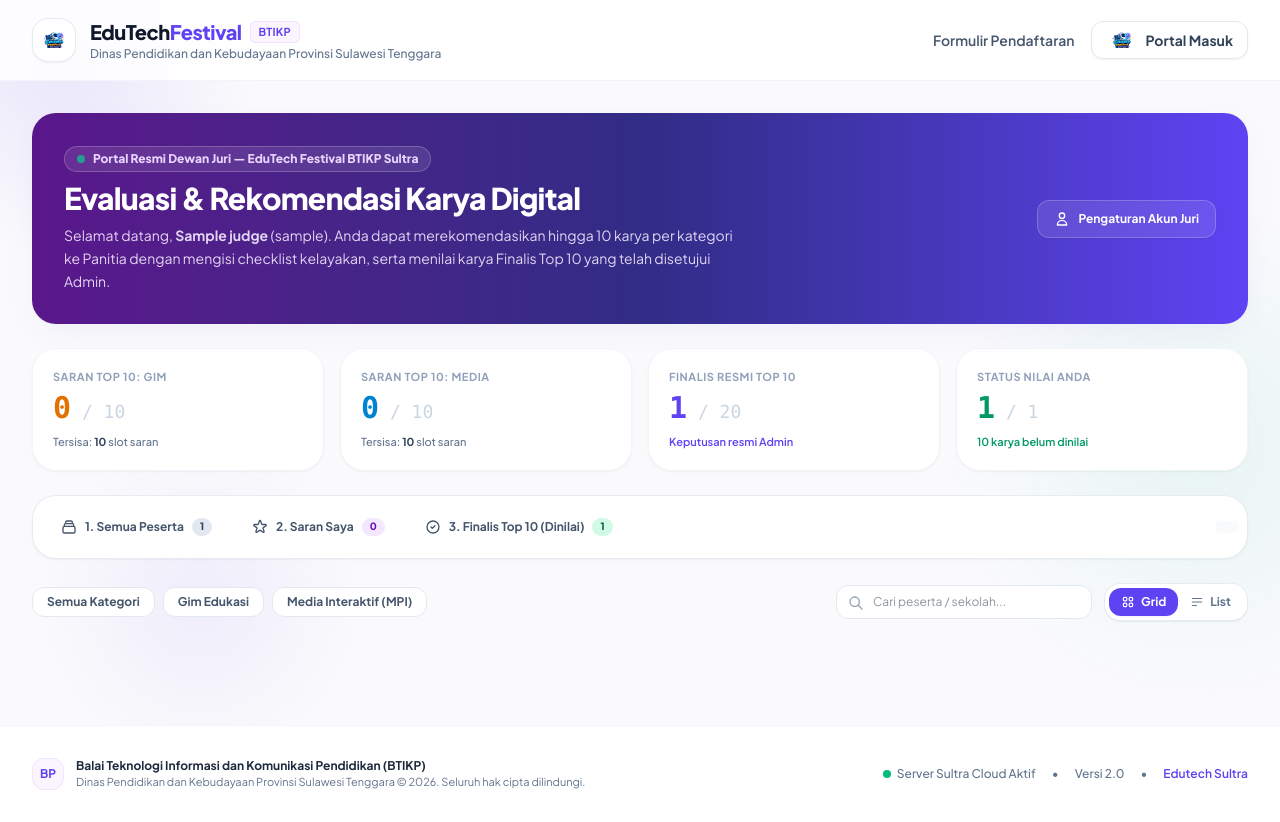
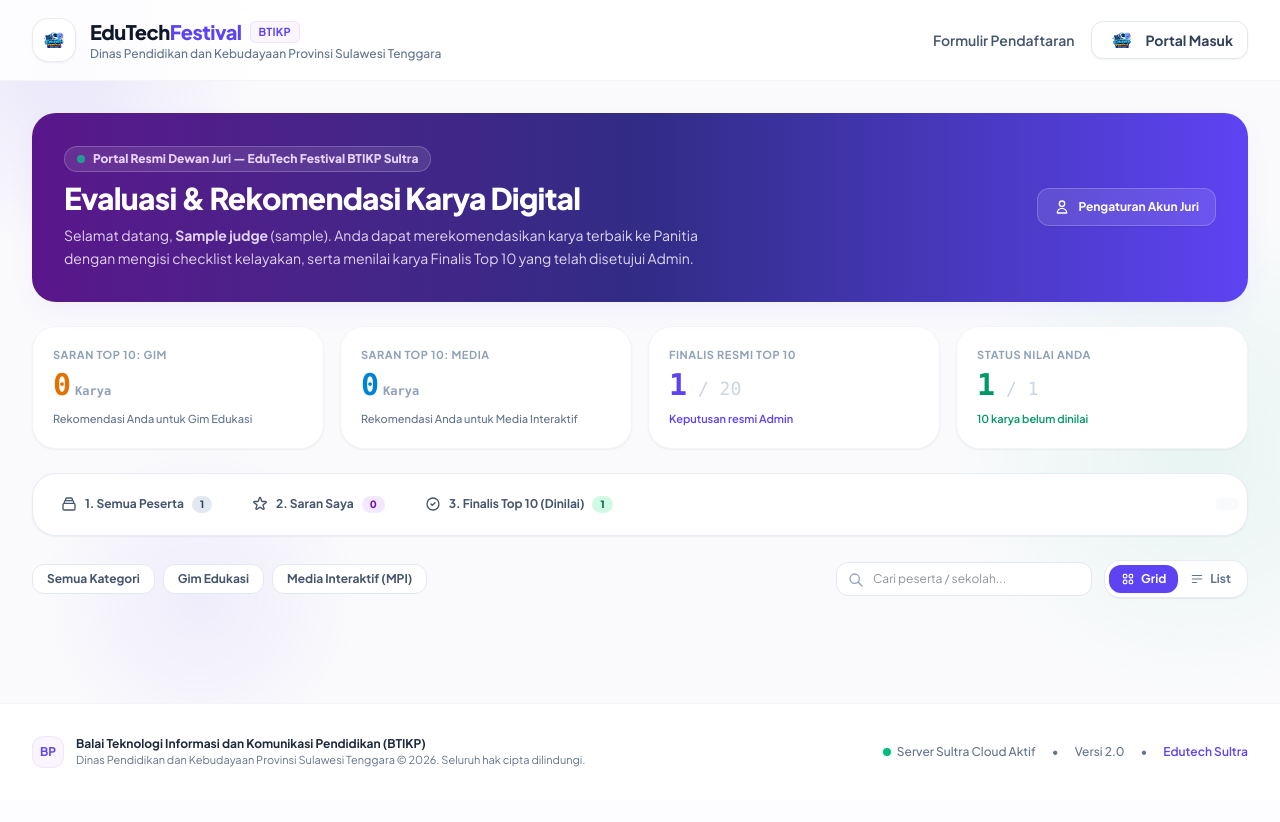
Before and after one commit to Muhammad-nabil99/edutech-festival-btikp, a Laravel app: template resources/views/judge/dashboard.blade.php in a window 1280 px wide. After the commit the page ends 768 px from the top, so only its background shows below. Run offline with Laravel 12, Linux system fonts and the light colour scheme; the template is opened without the code that fills it: most values are stand-ins (such as "Sample title", 1, 10 or a date in 2020); grey boxes marked "Sample" are stand-in pictures; style sheets or scripts are compiled from the project's sources.

Commit message:
fix add suggestion number

```diff
--- a/resources/views/judge/dashboard.blade.php
+++ b/resources/views/judge/dashboard.blade.php
@@ -12,7 +12,7 @@
                         Evaluasi &amp; Rekomendasi Karya Digital
                     </h1>
                     <p class="text-xs sm:text-sm text-purple-100/90 leading-relaxed">
-                        Selamat datang, <strong>{{ $judge->name }}</strong> ({{ $judge->username }}). Anda dapat merekomendasikan hingga 10 karya per kategori ke Panitia dengan mengisi checklist kelayakan, serta menilai karya Finalis Top 10 yang telah disetujui Admin.
+                        Selamat datang, <strong>{{ $judge->name }}</strong> ({{ $judge->username }}). Anda dapat merekomendasikan karya terbaik ke Panitia dengan mengisi checklist kelayakan, serta menilai karya Finalis Top 10 yang telah disetujui Admin.
                     </p>
                 </div>
 
@@ -31,31 +31,31 @@
             </div>
         </div>
 
-        <!-- Metric Cards: Kuota Rekomendasi & Penilaian -->
+        <!-- Metric Cards: Saran Rekomendasi & Penilaian -->
         <div class="grid grid-cols-2 sm:grid-cols-4 gap-4">
-            <!-- Kuota Saran Gim -->
+            <!-- Saran Gim -->
             <div class="bg-white p-5 rounded-3xl border border-slate-100 shadow-xs flex flex-col justify-between">
                 <div>
                     <span class="text-[11px] font-bold uppercase tracking-wider text-slate-400 block">Saran Top 10: Gim</span>
                     <div class="text-2xl sm:text-3xl font-extrabold text-amber-600 mt-1 font-mono">
-                        <span x-text="myGimSuggestions"></span><span class="text-slate-300 text-lg font-normal"> / 10</span>
+                        <span x-text="myGimSuggestions"></span><span class="text-slate-400 text-xs font-semibold ml-1">Karya</span>
                     </div>
                 </div>
                 <p class="text-[11px] text-slate-500 mt-2 font-medium">
-                    Tersisa: <strong class="text-slate-700" x-text="Math.max(0, 10 - myGimSuggestions)"></strong> slot saran
+                    Rekomendasi Anda untuk Gim Edukasi
                 </p>
             </div>
 
-            <!-- Kuota Saran Media -->
+            <!-- Saran Media -->
             <div class="bg-white p-5 rounded-3xl border border-slate-100 shadow-xs flex flex-col justify-between">
                 <div>
                     <span class="text-[11px] font-bold uppercase tracking-wider text-slate-400 block">Saran Top 10: Media</span>
                     <div class="text-2xl sm:text-3xl font-extrabold text-sky-600 mt-1 font-mono">
-                        <span x-text="myMediaSuggestions"></span><span class="text-slate-300 text-lg font-normal"> / 10</span>
+                        <span x-text="myMediaSuggestions"></span><span class="text-slate-400 text-xs font-semibold ml-1">Karya</span>
                     </div>
                 </div>
                 <p class="text-[11px] text-slate-500 mt-2 font-medium">
-                    Tersisa: <strong class="text-slate-700" x-text="Math.max(0, 10 - myMediaSuggestions)"></strong> slot saran
+                    Rekomendasi Anda untuk Media Interaktif
                 </p>
             </div>
 
@@ -1503,15 +1503,6 @@
                     this.suggestionError = null;
 
                     const work = this.suggestionWork;
-                    const isAdding = !this.isSuggested(work.id);
-                    const isGim = work.learning_category === 'gim_edukasi';
-                    const currentCount = isGim ? this.myGimSuggestions : this.myMediaSuggestions;
-
-                    if (isAdding && currentCount >= 10) {
-                        this.suggestionError = 'Kuota saran Top 10 Anda untuk kategori ' + (work.category_label || (isGim ? 'Gim Edukasi' : 'Media Interaktif')) + ' sudah penuh (maksimal 10 karya). Batalkan salah satu saran Anda terlebih dahulu.';
-                        this.isSubmittingSuggestion = false;
-                        return;
-                    }
 
                     try {
                         const token = document.querySelector('meta[name=csrf-token]')?.getAttribute('content') || '{{ csrf_token() }}';
```
Also changed, not shown: app/Http/Controllers/JudgeDashboardController.php (+2 -19 lines), tests/Feature/JudgeFeatureTest.php (+7 -6 lines).
